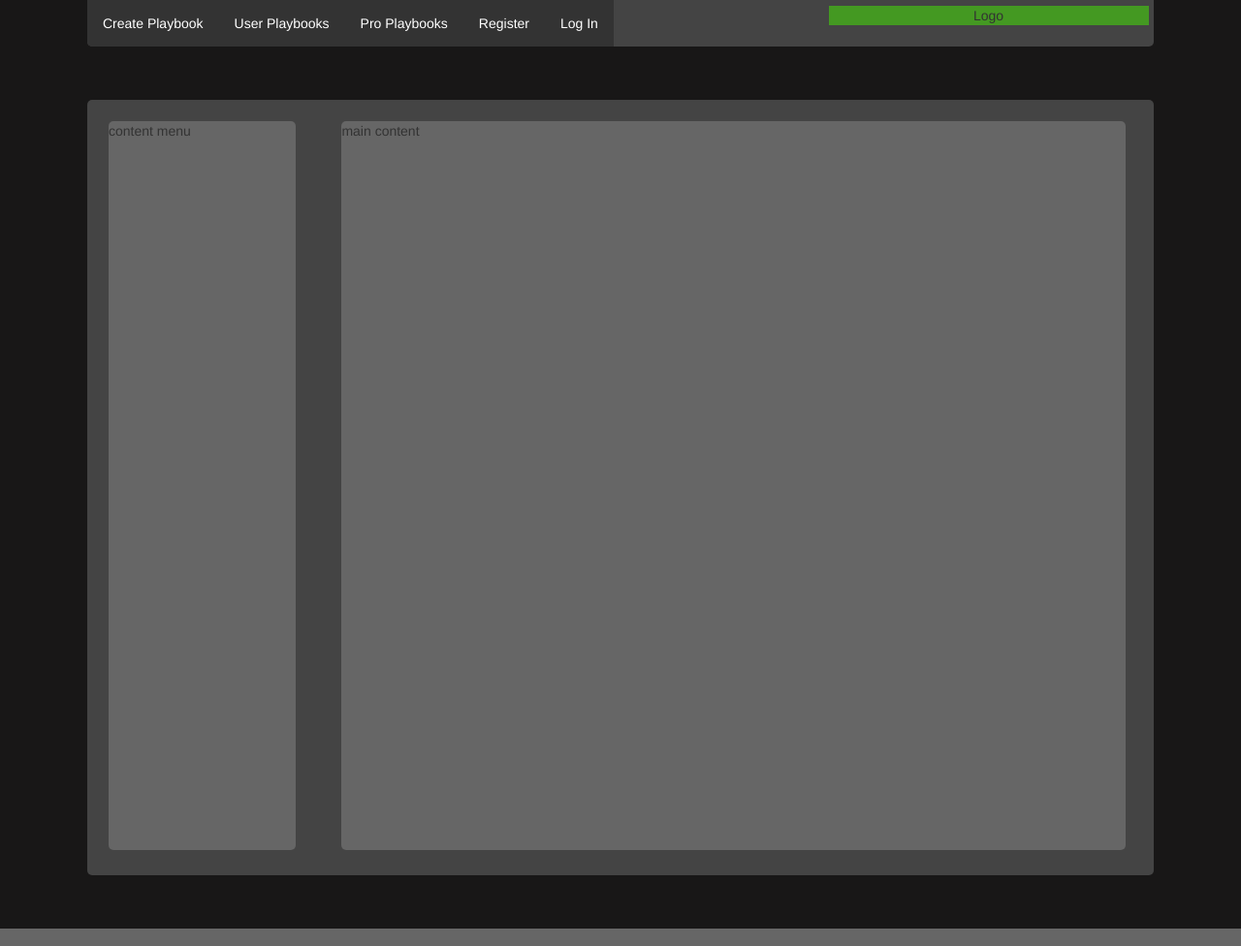
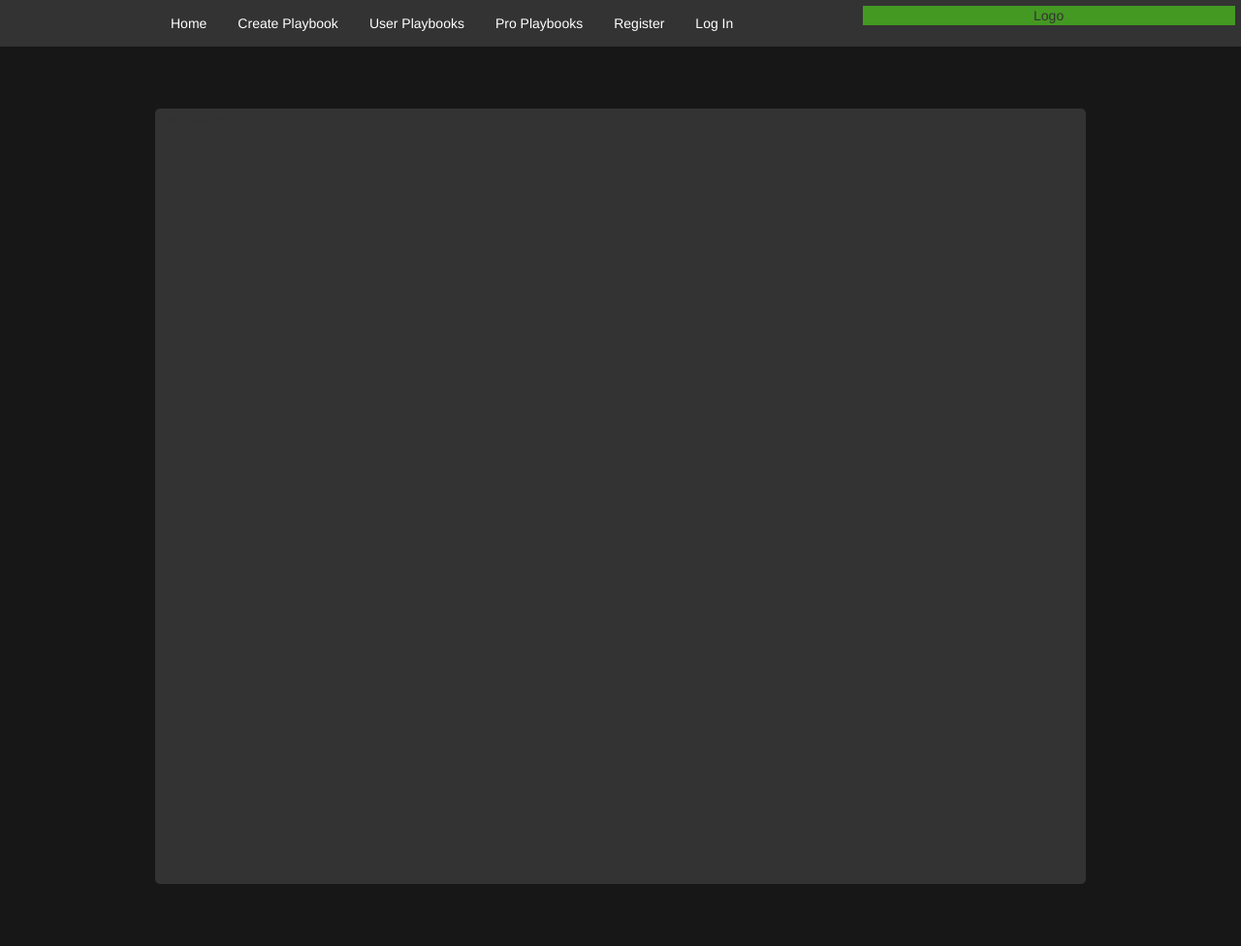
Before and after one commit to brettstephens/stratalogue, a Django app: page / in a window 1280 px wide. Shown: the whole page at 97% size. Run offline with Django 3.2, Linux system fonts and the light colour scheme; some libraries are stand-ins or nearby versions.

Commit message:
index template 1 v0.1.1

```diff
--- a/core/static/css/core.css
+++ b/core/static/css/core.css
@@ -1,7 +1,6 @@
 body {
 	background-color: #181717;
 	margin: 0 auto;
-	max-width: 1100px;
 }
 
 
@@ -12,10 +11,9 @@
 	display: inline-block;
 	width: 100%;
 	height: auto;
-	margin: 0 auto;
 
-	background-color: #444;
-	border-radius: 0 0 5px 5px;
+	background-color: #333;
+	box-shadow: 10px;
 }
 
 .logo {
@@ -29,6 +27,7 @@
 
 .nav-menu-container {
 	display: inline-block;
+	margin-left: 12.5%;
 
 	border-radius: 5px;
 	text-align: center;
@@ -40,7 +39,6 @@
     padding: 0;
     overflow: hidden;
     background-color: #333;
-    border-radius: 0px 0px 0px 5px;
 }
 
 li.nav-item{
@@ -74,26 +72,27 @@
 	height: 100%;
 	margin: 5% 0;
 
-	background-color: #444;
+	background-color: #181717;
 	border-radius: 5px;
 }
 
-.content-menu {
-	display: inline-block;
+/*.content-menu {
+	float: left;
 	width: 17.5%;
 	height: 94%;
-	margin: 2%;
+	margin-right: 3%;
 
 	background-color: #666;
 	border-radius: 5px;
-}
+}*/
 
 .content-main {
-	display: inline-block;
-	width: 73.5%;
-	height: 94%;
-	margin: 2%;
+	overflow: hidden;
+	height: 100%;
+	width: 75%;
+	margin: 0 auto;
 
-	background-color: #666;
+	background-color: #333;
 	border-radius: 5px;
+	box-shadow: 10px;
 }
--- a/core/templates/header.html
+++ b/core/templates/header.html
@@ -2,8 +2,12 @@
 
 {% block content %}
 	<div class="nav-bar">
+		<div class="logo">
+			Logo
+		</div>
 		<div class="nav-menu-container">
 			<ul class="nav-menu">
+				<li class="nav-item"><a href="{% url 'index' %}" class="nav-item">Home</a></li>
 				<li class="nav-item"><a href="#" class="nav-item">Create Playbook</a></li>
 				<li class="nav-item"><a href="#" class="nav-item">User Playbooks</a></li>
 				<li class="nav-item"><a href="#" class="nav-item">Pro Playbooks</a></li>
@@ -11,9 +15,5 @@
 				<li class="nav-item"><a href="#" class="nav-item">Log In</a></li>
 			</ul>
 		</div>
-		<div class="logo">
-			Logo
-		</div>
-
 	</div>
 {% endblock %}
--- a/core/templates/index_template_1.html
+++ b/core/templates/index_template_1.html
@@ -5,9 +5,7 @@
 {% block content %}
 
 <div class="content-body">
-	<div class="content-menu">
-		content menu
-	</div>
+
 	<div class="content-main">
 		main content
 	</div>
```
